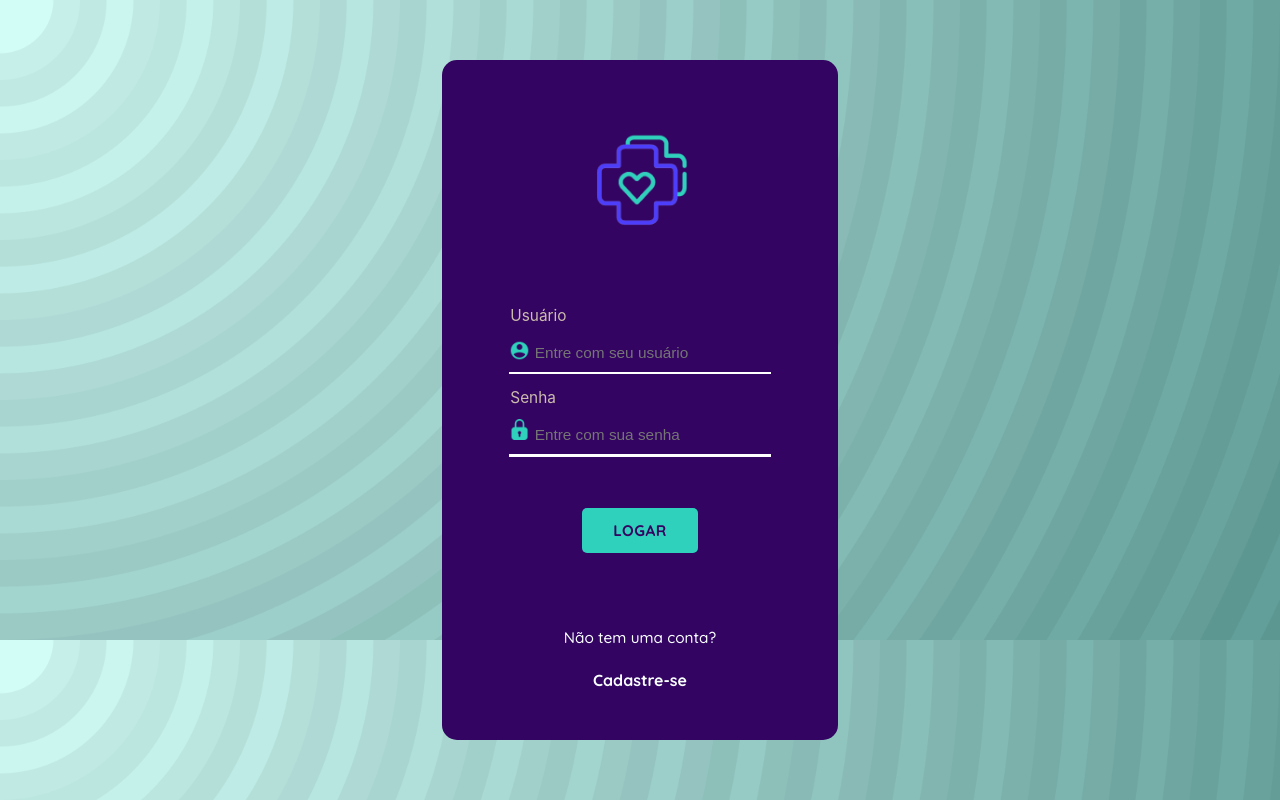
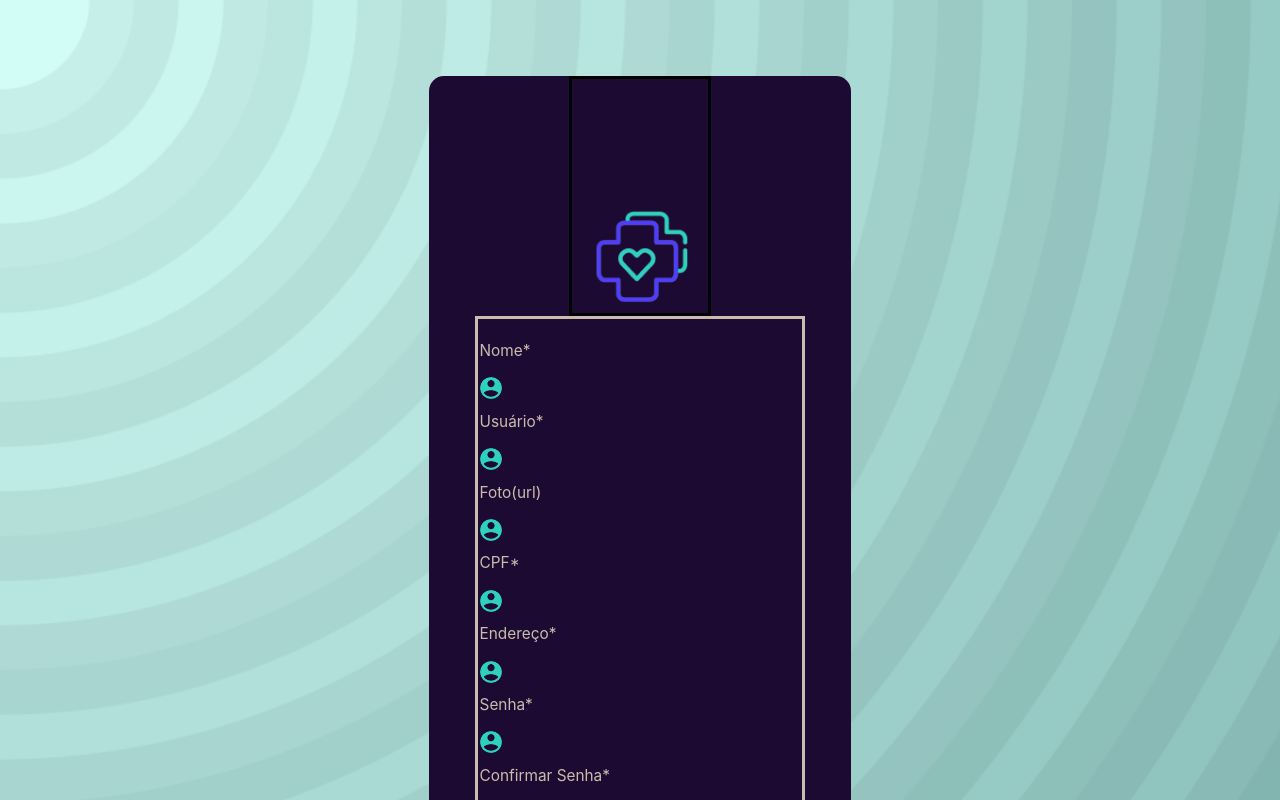
Before and after one commit to silvajpedro/farmacia_frontend, a React (Create React App) app: page /cadastro in a window 1280 px wide. Shown: the top 800 px of the page. Built offline with nearby package versions, Linux system fonts and the light colour scheme.

Commit message:
begining of register component

```diff
--- a/src/App.js
+++ b/src/App.js
@@ -1,7 +1,7 @@
 import React from "react";
-import Login from "./Components/Login/login.jsx"
+import Rotas from "./Routes/rotas.jsx";
 export default function App() {
   return (
-    <Login/>
+    <Rotas/>
   );
 }
--- a/src/Components/Cadastro/cadastro.jsx
+++ b/src/Components/Cadastro/cadastro.jsx
@@ -1,9 +1,35 @@
 import React from "react";
+import * as S from "./cadastro_style.js";
+import logo from "../../Assets/logo.png";
+import { GlobalStyle } from "../Login/login_style.js";
 
-export default function Cadastro(){
-    return(
-        <>
-
-        </>
-    )
+export default function Cadastro() {
+  return (
+    <>
+      <GlobalStyle />
+      <S.RegisterMainBox>
+        <S.RegisterBox>
+          <S.RegisterLogoContainer>
+            <S.RegisterLogo src={logo} alt="" />
+          </S.RegisterLogoContainer>
+          <S.RegisterForm>
+            <label>Nome*</label>
+            <S.RegisterInput type="text" />
+            <label>Usuário*</label>
+            <S.RegisterInput type="text" />
+            <label>Foto(url)</label>
+            <S.RegisterInput type="text" />
+            <label>CPF*</label>
+            <S.RegisterInput type="text" />
+            <label>Endereço*</label>
+            <S.RegisterInput type="text" />
+            <label>Senha*</label>
+            <S.RegisterInput type="text" />
+            <label>Confirmar Senha*</label>
+            <S.RegisterInput type="text" />
+          </S.RegisterForm>
+        </S.RegisterBox>
+      </S.RegisterMainBox>
+    </>
+  );
 }
--- /dev/null
+++ b/src/Components/Cadastro/cadastro_style.js
@@ -0,0 +1,29 @@
+import styled from "styled-components";
+import { LoginBox, MainBox, LogoContainer, Logo, FormBox, UserInput } from "../Login/login_style.js";
+
+export const RegisterMainBox = styled(MainBox)`
+height: 134vh;
+background-size: cover;
+`
+export const RegisterBox = styled(LoginBox)`
+background-color: #1D0A33;
+height: 115vh;
+width:33vw ;
+`
+export const RegisterLogoContainer = styled(LogoContainer)`
+border: solid;
+height: 30vh;
+align-items: flex-end;
+`
+export const RegisterLogo = styled(Logo)`
+ width: 10.55vw;
+`
+export const RegisterForm = styled(FormBox)`
+border:solid;
+height:65vh;
+width:78%;
+padding-top: 1vh;
+`
+export const RegisterInput = styled(UserInput)`
+
+`
--- a/src/Components/Login/login.jsx
+++ b/src/Components/Login/login.jsx
@@ -27,7 +27,7 @@ const [Charge, setCharge] = useState(true)
                 <S.RegisterBox>
                     <p>Não tem uma conta?</p>
                     <ul>
-                        <li onMouseOver={()=>{setCharge(!Charge)}} onMouseLeave={()=>{setCharge(!Charge)}}>Cadastre-se</li>
+                       <li onMouseOver={()=>{setCharge(!Charge)}} onMouseLeave={()=>{setCharge(!Charge)}} > <S.Links to="/cadastro">Cadastre-se</S.Links></li>
                         <S.ThirdLine isOn={Charge}></S.ThirdLine>
                     </ul>
                 </S.RegisterBox>
--- a/src/Components/Login/login_style.js
+++ b/src/Components/Login/login_style.js
@@ -3,7 +3,7 @@ import background from "../../Assets/rainbow-vortex.png";
 import cadeado from "../../Assets/cadeado_senha.png";
 import usuario from "../../Assets/usuario.png";
 import { createGlobalStyle } from "styled-components";
-
+import { Link } from "react-router-dom";
 export const GlobalStyle = createGlobalStyle`
 *{
     margin: 0;
@@ -11,7 +11,7 @@ export const GlobalStyle = createGlobalStyle`
     box-sizing: border-box;
     scroll-behavior: smooth;
 }
-`
+`;
 export const MainBox = styled.main`
   @import url("https://fonts.googleapis.com/css2?family=Quicksand:wght@400;500;600;700&display=swap");
   display: flex;
@@ -83,13 +83,12 @@ export const Line = styled.div`
     props.isOn ? "none" : "inset #1976D2 30vw 0px 0px 0px"};
 `;
 export const SecondLine = styled(Line)`
-height: 0.30vh;
-`
+  height: 0.3vh;
+`;
 export const ButtonBox = styled.div`
   display: flex;
   justify-content: center;
   align-items: center;
-  /* border: solid red; */
   height: 16vh;
   button {
     width: 9vw;
@@ -111,32 +110,30 @@ flex-direction: column;
   justify-content: space-evenly;
   font-family: "Quicksand", sans-serif;
   text-align: center;
-/* border: solid; */
-color: #F9FFFF;
+  color: #f9ffff;
   width: 14vw;
   height: 14vh;
-p{
-  font-size:1.2vw;
+  p {
+    font-size: 1.2vw;
     font-weight: 500;
   }
-ul{
+  ul {
     display: flex;
     flex-direction: column;
     justify-content: center;
     align-items: center;
-  text-align: center;
     list-style: none;
-  /* border:solid; */
   }
-li{
+`;
+export const Links = styled(Link)`
   font-weight: 900;
   cursor: pointer;
-}
-`
+  text-decoration: none;
+  color: #f9ffff;
+`;
 export const ThirdLine = styled(Line)`
   box-shadow: none;
-width: ${(props) =>
-    props.isOn ? "0vw" : "7vw"};
+  width: ${(props) => (props.isOn ? "0vw" : "7vw")};
   height: 0.3vh;
-transition:0.6s;
-`
+  transition: 0.6s;
+`;
--- a/src/Routes/rotas.jsx
+++ b/src/Routes/rotas.jsx
@@ -1,9 +1,16 @@
 import React from "react";
-import { BrowserRouter, Routes, Route, Link } from "react-router-dom";
-import Login from "../Components/Login/login.jsx"
+import { BrowserRouter, Routes, Route } from "react-router-dom";
+import Login from "../Components/Login/login.jsx";
+import Cadastro from "../Components/Cadastro/cadastro.jsx";
 export default function Rotas(){
  return(
     <>
+    <BrowserRouter>
+      <Routes>
+         <Route path="/" element={<Login/>} />
+         <Route path="/cadastro" element={<Cadastro/>}/>
+      </Routes>
+    </BrowserRouter>
     </>
  )
 }
```
Lines whose indentation alone changed are shown as unchanged.
